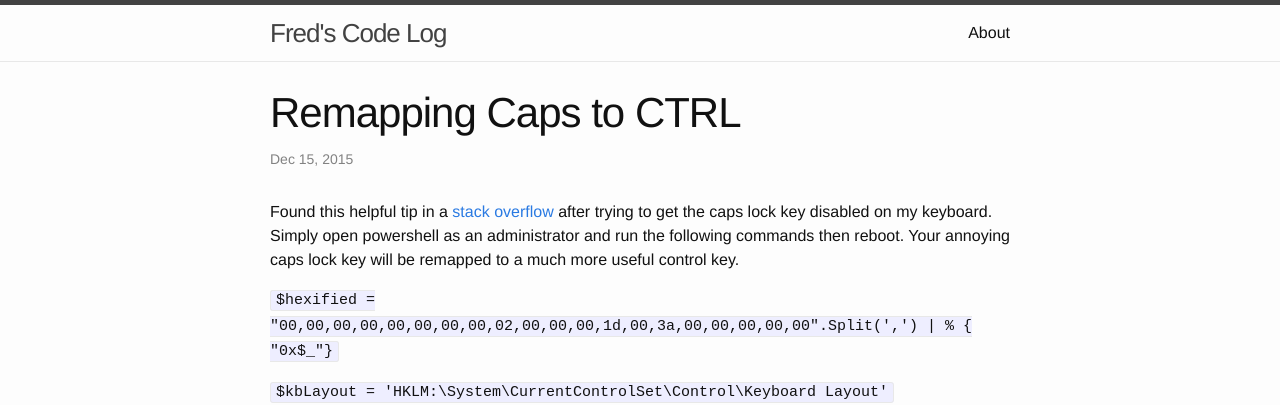
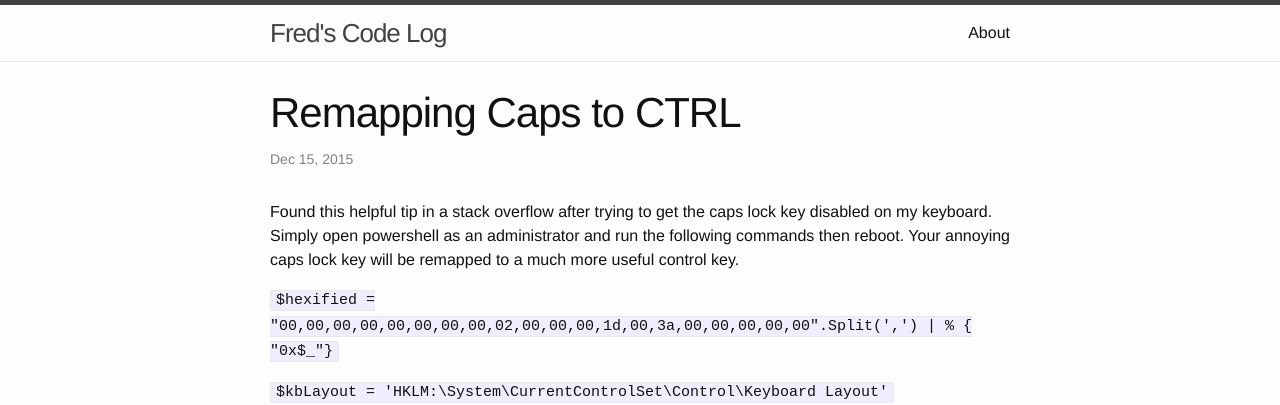
Before and after one commit to DerfOh/derfoh.github.io, a Jekyll site: the page built from _posts/2015-12-15-remapping-caps-to-ctrl.md, in a window 1280 px wide. Shown: the top 405 px of the page. Built offline with Jekyll 4.4.1, drawn with Linux system fonts in a browser that asks for light colours; part of the change alters nothing that is shown.

```diff
--- a/_posts/2015-12-15-remapping-caps-to-ctrl.md
+++ b/_posts/2015-12-15-remapping-caps-to-ctrl.md
@@ -7,7 +7,7 @@ published: True
 date: 2015-12-15 11:57:11
 ---
 
-Found this helpful tip in a [stack overflow](https://superuser.com/questions/949385/map-capslock-to-control-in-windows-10/997448#997448?newreg=2db99c78f27048eabada63e1006c5075) after trying to get the caps lock key disabled on my keyboard.
+Found this helpful tip in a stack overflow after trying to get the caps lock key disabled on my keyboard.
 Simply open powershell as an administrator and run the following commands then reboot. Your annoying caps lock key will be remapped to a much more useful control key.
 
 `$hexified = "00,00,00,00,00,00,00,00,02,00,00,00,1d,00,3a,00,00,00,00,00".Split(',') | % { "0x$_"}`
```
